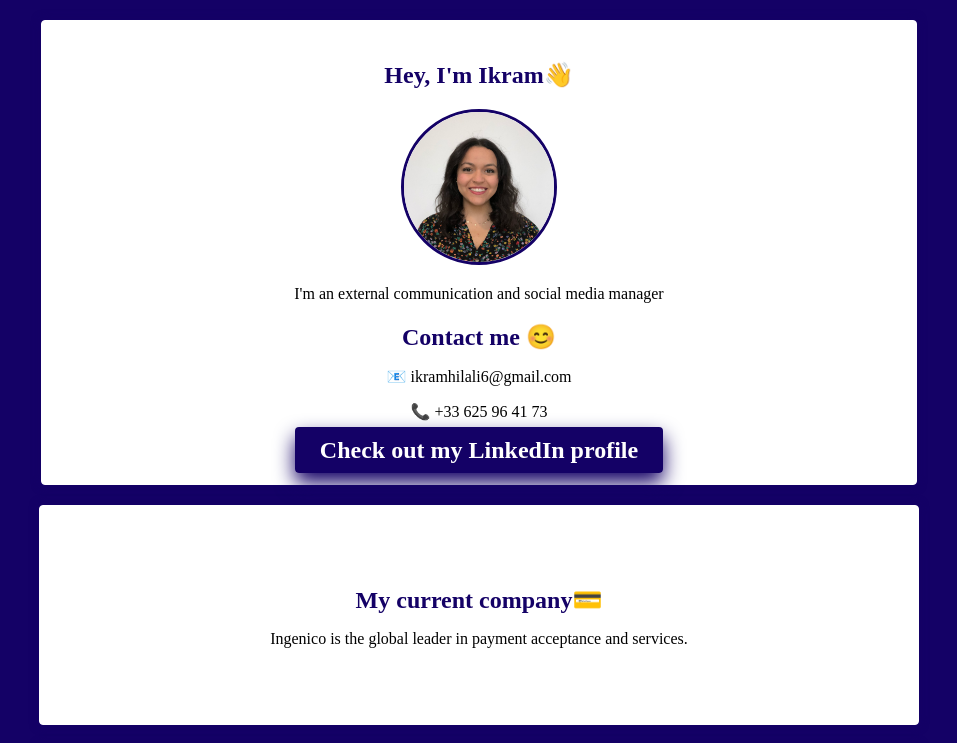
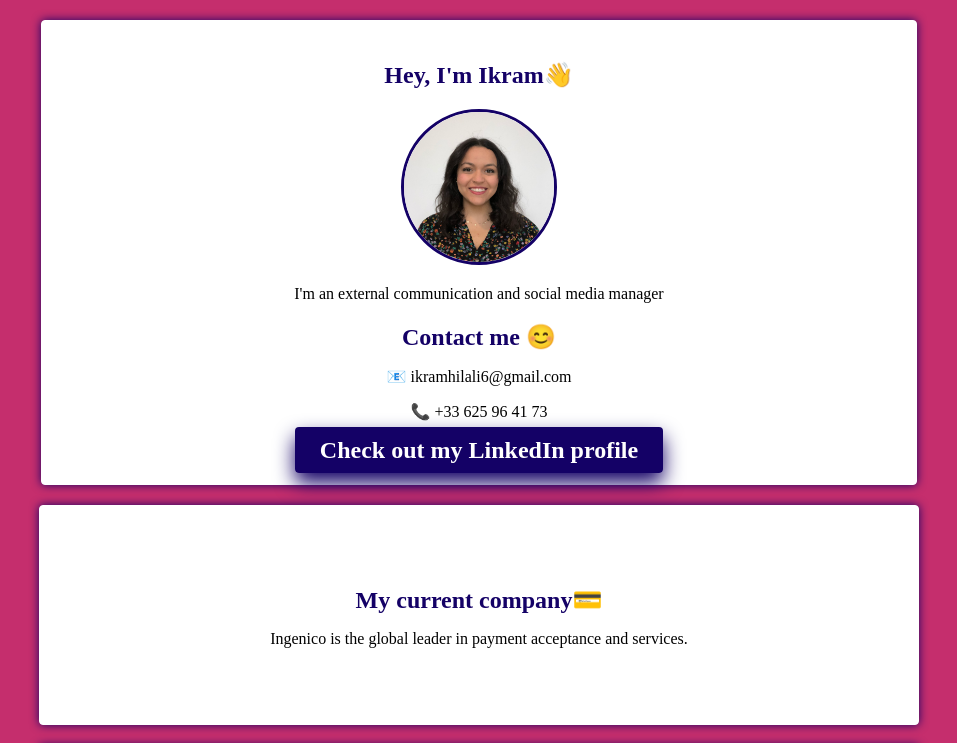
Before and after one commit to IkramHILALII/profile, a plain HTML site: page index.html in a window 1280 px wide. Shown: the top 743 px of the page, without its empty margins (161-1118 px from the left). Drawn offline with Linux system fonts and the light colour scheme.

Commit message:
test git

```diff
--- a/index.html
+++ b/index.html
@@ -2,7 +2,7 @@
 <html lang="en">
  <head>
     <meta charset="UTF-8">
-    <title>KEDGE - External communication and social media manager - Ikram HILALI</title>
+    <title>KEDGE - External communication and social media manager - Manal HILALI</title>
     <link rel="preconnect" href="https://fonts.googleapis.com">
     <link rel="preconnect" href="https://fonts.gstatic.com" crossorigin>
     <link href="https://fonts.googleapis.com/css2?family=Montserrat:ital,wght@0,100..900;1,100..900&display=swap" rel="stylesheet">
--- a/style.css
+++ b/style.css
@@ -1,6 +1,6 @@
 
   body {
-    background-color: rgb(20, 1, 102);
+    background-color: rgb(197, 46, 109);
 
   }
   .btn-blue{
```
